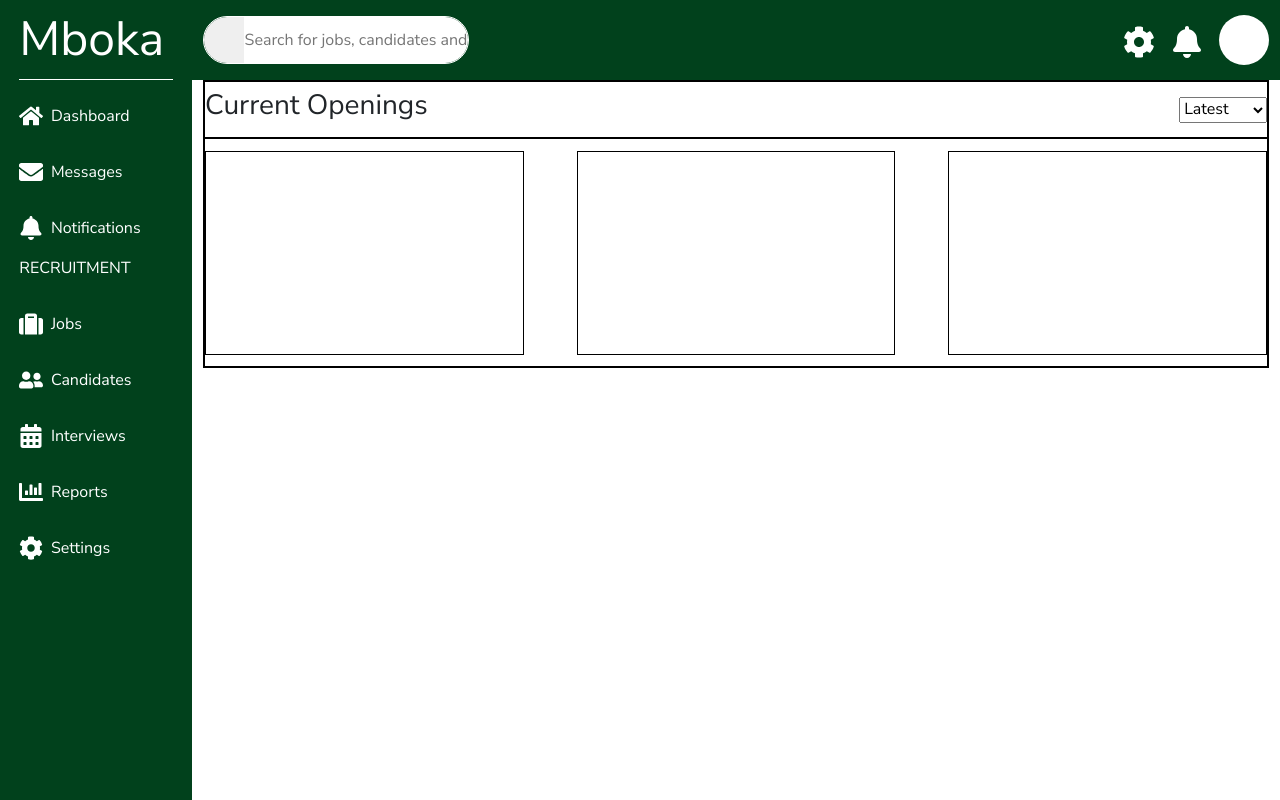
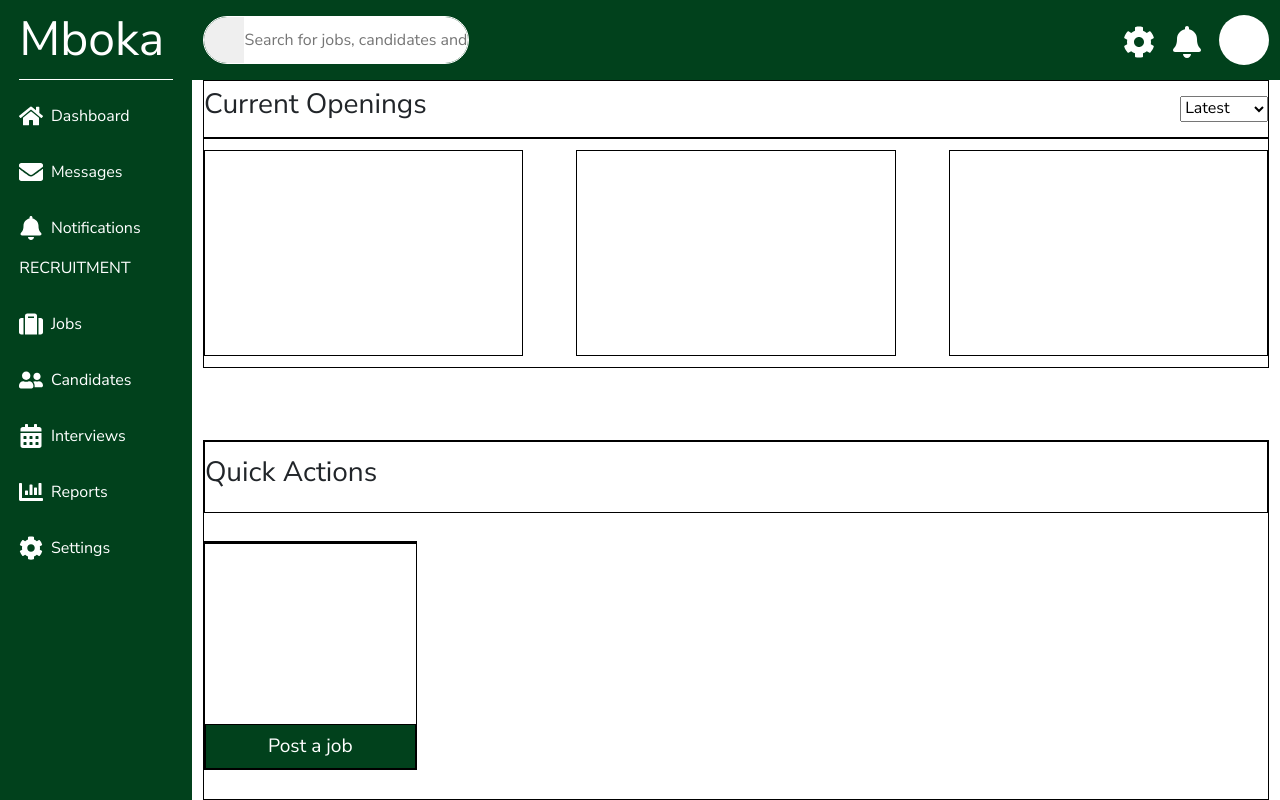
Before and after one commit to MokuaEnock/mboka, a React (Vite) app: page /recruiter in a window 1280 px wide. Built offline with nearby package versions, Linux system fonts and the light colour scheme; a small style sheet from the web is missing.

Commit message:
style the action card

```diff
--- a/src/Pages/recruiter/home/home.css
+++ b/src/Pages/recruiter/home/home.css
@@ -25,10 +25,16 @@
   padding-right: 1%;
 }
 
+#recruiter-dashboard {
+  display: flex;
+  flex-direction: column;
+  align-items: center;
+  justify-content: space-between;
+}
+
 #recruiter-dashboard-1 {
   width: 100%;
   height: 40%;
-  border: thin solid black;
   display: flex;
   flex-direction: column;
   align-items: center;
@@ -43,6 +49,7 @@
 #recruiter-d1-header {
   width: 100%;
   height: 20%;
+  border: thin solid black;
   display: flex;
   flex-direction: row;
   align-items: center;
@@ -62,3 +69,53 @@
   height: 90%;
   border: thin solid black;
 }
+
+#recruiter-dashboard-2 {
+  width: 100%;
+  border: thin solid black;
+  height: 50%;
+  display: flex;
+  flex-direction: column;
+  align-items: center;
+  justify-content: space-between;
+}
+
+#recruiter-actions {
+  width: 100%;
+  height: 80%;
+  display: flex;
+  flex-direction: row;
+  align-items: center;
+  justify-content: space-between;
+}
+.recruiter-dashboard-action {
+  width: 20%;
+  height: 80%;
+  border: thin solid black;
+  display: flex;
+  flex-direction: column;
+  align-items: center;
+  justify-content: space-between;
+}
+
+.recruiter-dashboard-action > * {
+  width: 100%;
+  border: thin solid black;
+}
+
+.recruiter-dashboard-action > p {
+  width: 100%;
+  border: thin solid black;
+}
+
+.recruiter-dashboard-action > a {
+  width: 100%;
+  height: 20%;
+  background-color: var(--primary);
+  color: white;
+  display: flex;
+  flex-direction: column;
+  align-items: center;
+  font-size: 1.2rem;
+  justify-content: center;
+}
--- a/src/Pages/recruiter/home/home.jsx
+++ b/src/Pages/recruiter/home/home.jsx
@@ -1,3 +1,4 @@
+import { Link } from "react-router-dom";
 import RecruiterHeader from "../../../Components/recruiter/header/header";
 import RecruiterAside from "../../../Components/recruiter/navigation/navigation";
 import "./home.css";
@@ -25,7 +26,17 @@ export default function Recruiter() {
             </div>
           </article>
 
-          <article id="recruiter-dashboard-2"></article>
+          <article id="recruiter-dashboard-2">
+            <div id="recruiter-d1-header">
+              <h3>Quick Actions</h3>
+            </div>
+            <div id="recruiter-actions">
+              <span className="recruiter-dashboard-action">
+                <p></p>
+                <Link to="">Post a job</Link>
+              </span>
+            </div>
+          </article>
         </section>
       </section>
     </main>
```
